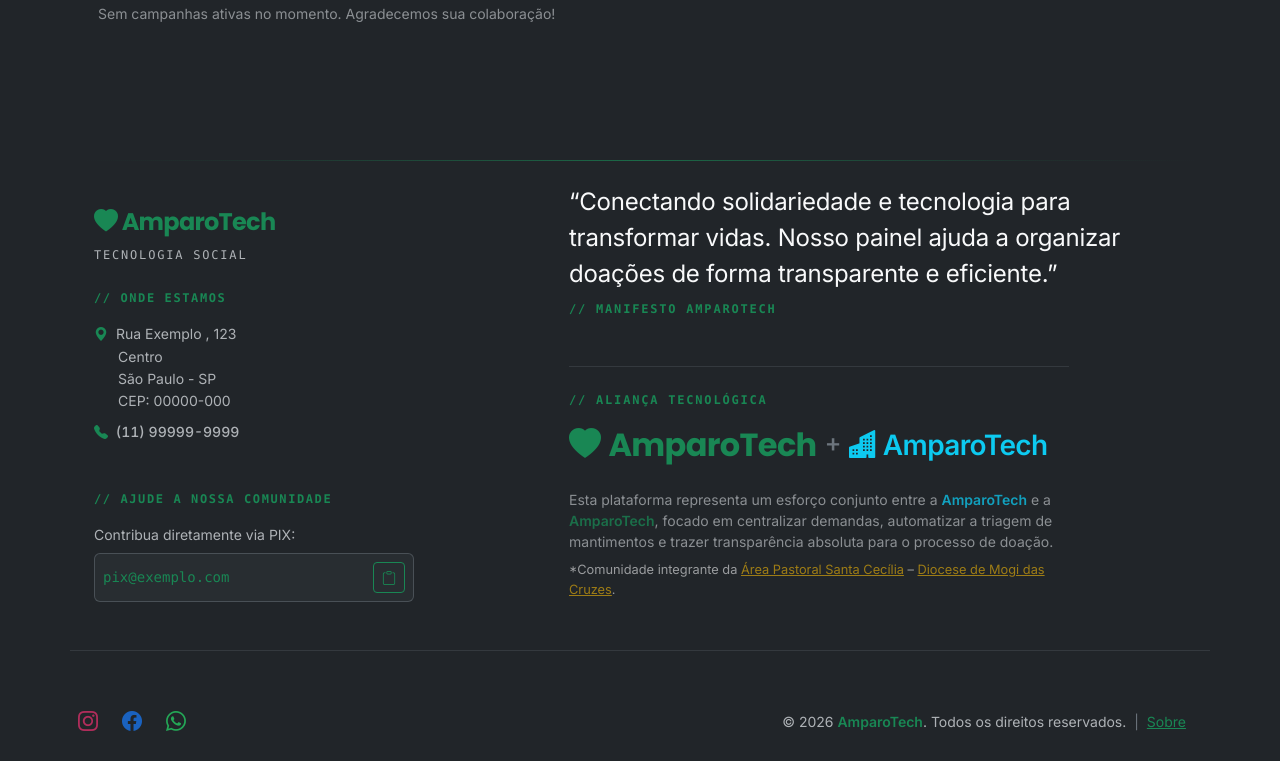
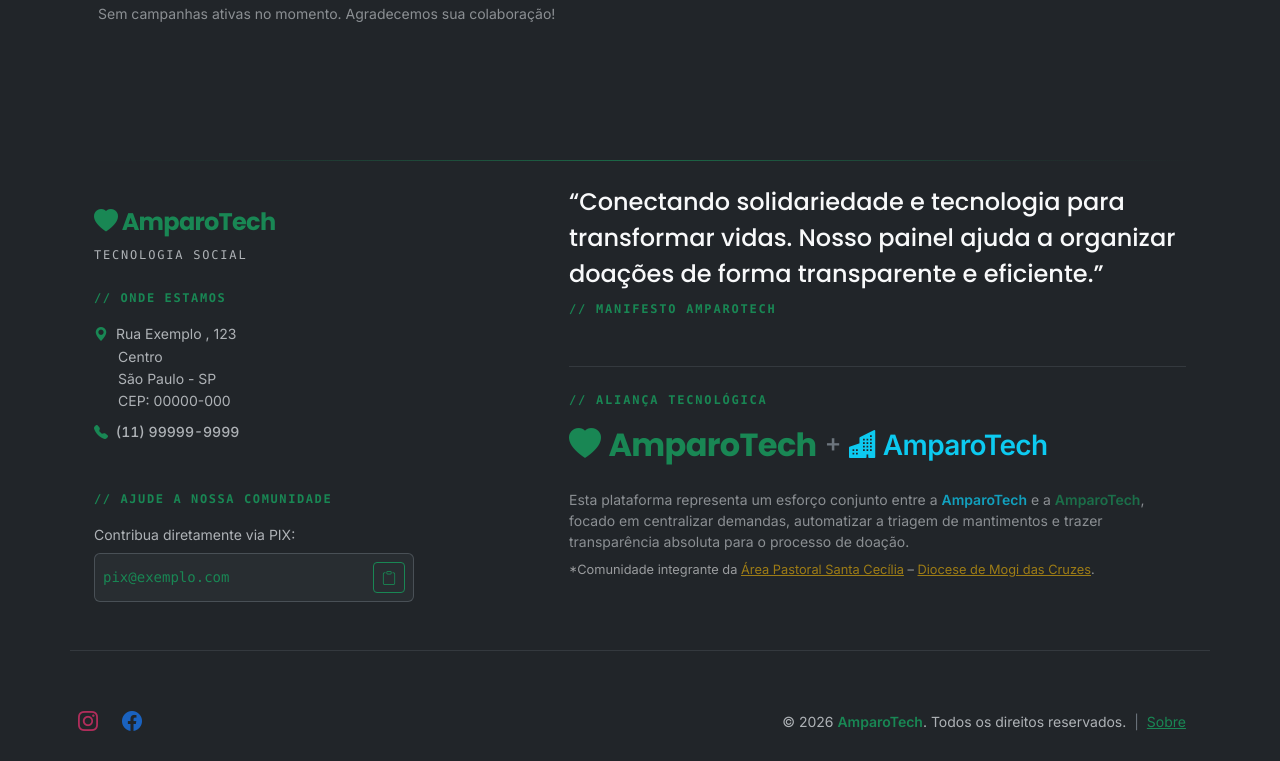
Before and after one commit to rafaelpradoj/amparo-tech, a Flask app: page / in a window 1280 px wide. Shown: the part 328-1089 px from the top of the page. Run offline with Flask 3, Linux system fonts and the light colour scheme; data that the repository does not hold is empty; some libraries are stand-ins or nearby versions.

Commit message:
refactor: limpeza css inline pagina footer e criacao classes personalizadas

```diff
--- a/app.py
+++ b/app.py
@@ -89,7 +89,6 @@ def inject_global_context():
         'pix': os.getenv('PIX', 'pix@exemplo.com'),
         'instagram': os.getenv('INSTAGRAM', '@sua_ong'),
         'facebook': os.getenv('FACEBOOK', 'sua_ong'),
-        'whatsapp': os.getenv('WHATSAPP', 'seu_whatsap_aqui'),
         'nome_ong': os.getenv('NOME_ONG', 'AmparoTech'),
         'paroquia_url': os.getenv('PAROQUIA_URL', 'AmparoTech'),
         'diocese_url': os.getenv('DIOCESE_URL', 'AmparoTech'),
--- /dev/null
+++ b/static/css/adapt.css
@@ -0,0 +1,110 @@
+/* Folha de estilos criada para adaptar as classes do Bootstrap 5, sem precisar baixar o Sass no projeto. */
+/* As regras seguem a mesma estrutura das classes nativas do Bootstrap 5, mas cada classe recebe o sufixo `adpt` ao final. */
+/* Exemplo: `fs-1` (Bootstrap) -> `fs-1-adpt` (Adaptado) */
+
+/*vindo de folha de estilo global*/
+.ff-titles-adpt {
+  font-family: var(--font-titles) !important;
+}
+/*=-=-=-=-=-=-=-=-=-=-=-=-=-=-=-=-=-=-=-=-=-=-=-=-=-=-=-=-=-=-=-=-=-=-=-=-=-=-=-=-=-=-=-=-=-=-=-=-=-=-*/
+/*Height (h-*)*/
+.h-1-adpt {
+  height: 1px;
+}
+/*=-=-=-=-=-=-=-=-=-=-=-=-=-=-=-=-=-=-=-=-=-=-=-=-=-=-=-=-=-=-=-=-=-=-=-=-=-=-=-=-=-=-=-=-=-=-=-=-=-=-*/
+/*Line Height REM (lh-*)*/
+.lh-1-6em-adpt {
+  line-height: 1.6Rem;
+}
+
+/*Line Height EM (lh-*)*/
+.lh-1-6em-adpt {
+  line-height: 1.6em;
+}
+/*=-=-=-=-=-=-=-=-=-=-=-=-=-=-=-=-=-=-=-=-=-=-=-=-=-=-=-=-=-=-=-=-=-=-=-=-=-=-=-=-=-=-=-=-=-=-=-=-=-=-*/
+/*Background (bg-*)*/
+.bg-success-adpt {
+  background: linear-gradient(90deg, transparent, rgba(25, 135, 84, 0.1) 15%, rgba(25, 135, 84, 0.7) 50%, rgba(25, 135, 84, 0.1) 85%, transparent);
+}
+/*=-=-=-=-=-=-=-=-=-=-=-=-=-=-=-=-=-=-=-=-=-=-=-=-=-=-=-=-=-=-=-=-=-=-=-=-=-=-=-=-=-=-=-=-=-=-=-=-=-=-=-=-=-=-*/
+/*Font Sizes REM (fs-*)*/
+.fs-1-6rem-adpt {
+  font-size: 1.6rem;
+}
+.fs-080rem-adpt {
+  font-size: 0.8rem;
+}
+.fs-075rem-adpt {
+  font-size: 0.75rem;
+}
+.fs-070rem-adpt {
+  font-size: 0.7rem;
+}
+
+/*Font Sizes EM (fs-*)*/
+.fs-1-6em-adpt {
+  font-size: 1.6em;
+}
+.fs-075em-adpt {
+  font-size: 0.75em;
+}
+.fs-070rem-adpt {
+  font-size: 0.7em;
+}
+/*=-=-=-=-=-=-=-=-=-=-=-=-=-=-=-=-=-=-=-=-=-=-=-=-=-=-=-=-=-=-=-=-=-=-=-=-=-=-=-=-=-=-=-=-=-=-=-=-=-=-*/
+/*Letter Spacing REM (ls-*)*/
+.ls-015rem-adpt {
+  letter-spacing: 0.15rem;
+}
+.ls-n01rem-adpt {
+  letter-spacing: -0.1rem;
+}
+.ls-01rem-adpt {
+  letter-spacing: 0.1rem;
+}
+.ls-n003rem-adpt {
+  letter-spacing: -0.03rem;
+}
+
+/*Letter Spacing EM (ls-*)*/
+.ls-015em-adpt {
+  letter-spacing: 0.15em;
+}
+
+.ls-01em-adpt {
+  letter-spacing: 0.1em;
+}
+
+.ls-n01em-adpt {
+  letter-spacing: -0.1em;
+}
+
+.ls-n003em-adpt {
+  letter-spacing: -0.03em;
+}
+/*=-=-=-=-=-=-=-=-=-=-=-=-=-=-=-=-=-=-=-=-=-=-=-=-=-=-=-=-=-=-=-=-=-=-=-=-=-=-=-=-=-=-=-=-=-=-=-=-=-=-*/
+/*Cores especiais*/
+.instagram-color-adpt {
+  color: #E1306C;
+}
+.facebook-color-adpt {
+  color: #1877F2;
+}
+.whatsapp-color-adpt {
+  color: #25D366;
+}
+/*=-=-=-=-=-=-=-=-=-=-=-=-=-=-=-=-=-=-=-=-=-=-=-=-=-=-=-=-=-=-=-=-=-=-=-=-=-=-=-=-=-=-=-=-=-=-=-=-=-=-*/
+/*Max Width (mw-*)*/
+.mw-320px-adpt {
+  max-width: 320px;
+}
+
+.mw-500px-adpt {
+  max-width: 500px;
+}
+
+/*=-=-=-=-=-=-=-=-=-=-=-=-=-=-=-=-=-=-=-=-=-=-=-=-=-=-=-=-=-=-=-=-=-=-=-=-=-=-=-=-=-=-=-=-=-=-=-=-=-=-*/
+/*Cursor (cursor-*)*/
+.cursor-pointer-adpt {
+  cursor: pointer;
+}
--- a/templates/partials/footer.html
+++ b/templates/partials/footer.html
@@ -1,5 +1,8 @@
+<link rel="stylesheet" href="{{ url_for('static', filename='css/globais.css') }}">
+<link rel="stylesheet" href="{{ url_for('static', filename='css/adapt.css') }}">
+
 <footer class="bg-dark text-light pt-5 pb-4 mt-auto position-relative">
-  <div style="height: 1px; background: linear-gradient(90deg, transparent, rgba(25, 135, 84, 0.1) 15%, rgba(25, 135, 84, 0.7) 50%, rgba(25, 135, 84, 0.1) 85%, transparent); width: 100%; position: absolute; top: 0; left: 0;"></div>
+  <div class="h-1-adpt bg-success-adpt w-100 position-absolute top-0 start-0"></div>
 
   <div class="container text-center text-md-start">
     <div class="row g-4 g-lg-5 justify-content-between align-items-start">
@@ -7,8 +10,8 @@
       <div class="col-12 col-md-5 col-lg-4">
 
         <div class="d-none d-md-block mb-4">
-          <h2 class="text-success fw-bold mb-1 fs-4" style="font-size: 1.6rem; letter-spacing: -0.03em;"><i class="bi bi-heart-fill"></i> AmparoTech</h2>
-          <span class="text-body-secondary text-uppercase small font-monospace" style="letter-spacing: 0.15em; font-size: 0.75rem;">Tecnologia Social</span>
+          <h2 class="text-success fw-bold mb-1 fs-4 fs-1-6rem-adpt ls-n003em-adpt"><i class="bi bi-heart-fill"></i> AmparoTech</h2>
+          <span class="text-body-secondary text-uppercase small font-monospace ls-015em-adpt fs-075rem-adpt">Tecnologia Social</span>
         </div>
 
         <div class="col-12 d-block d-md-none mb-5 text-center">
@@ -17,19 +20,18 @@
             <h2 class="text-info fs-3 mb-3">
               <i class="bi bi-buildings-fill"></i> {{ nome_ong }}
             </h2>
-            <div class="text-success text-uppercase fw-semibold mb-3" style="font-size: 0.7rem; letter-spacing: 0.15em;">Tecnologia que impacta</div>
+            <div class="text-success text-uppercase fw-semibold mb-3 fs-070rem-adpt ls-015em-adpt">Tecnologia que impacta</div>
             <div class="d-block d-md-none text-center">
               <div class="d-flex justify-content-center gap-4">
-                <a href="{{ instagram }}" target="_blank" rel="noopener noreferrer" class="text-light opacity-75 social-link-editorial" title="Instagram"><i class="bi bi-instagram fs-5" style="color: #E1306C;"></i></a>
-                <a href="{{ facebook }}" target="_blank" rel="noopener noreferrer" class="text-light opacity-75 social-link-editorial" title="Facebook"><i class="bi bi-facebook fs-5" style="color: #1877F2;"></i></a>
-                <a href="{{ whatsapp }}" target="_blank" rel="noopener noreferrer" class="text-light opacity-75 social-link-editorial" title="WhatsApp"><i class="bi bi-whatsapp fs-5" style="color: #25D366;"></i></a>
+                <a href="{{ instagram }}" target="_blank" rel="noopener noreferrer" class="text-light opacity-75 social-link-editorial" title="Instagram"><i class="bi bi-instagram fs-5 instagram-color-adpt"></i></a>
+                <a href="{{ facebook }}" target="_blank" rel="noopener noreferrer" class="text-light opacity-75 social-link-editorial" title="Facebook"><i class="bi bi-facebook fs-5 facebook-color-adpt"></i></a>
               </div>
             </div>
         </div>
 
         <div class="mb-5 text-start">
-          <span class="text-success text-uppercase d-block mb-3 font-monospace fw-bold" style="font-size: 0.75rem; letter-spacing: 0.1rem;">// Onde Estamos</span>
-          <p class="text-body-secondary small mb-2" style="line-height: 1.6;">
+          <span class="text-success text-uppercase d-block mb-3 font-monospace fw-bold fs-075rem-adpt ls-01rem-adpt">// Onde Estamos</span>
+          <p class="text-body-secondary small mb-2 lh-1-6em-adpt">
             <i class="bi bi-geo-alt-fill text-success me-1"></i> {{ rua }} , {{ numero }}<br>
             <span class="ms-4 d-block">{{ bairro }}</span>
             <span class="ms-4 d-block">{{ cidade }} - {{ estado }}</span>
@@ -41,12 +43,11 @@
         </div>
 
         <div class="text-start mb-4">
-          <span class="text-success text-uppercase d-block mb-3 font-monospace fw-bold" style="font-size: 0.75rem; letter-spacing: 0.1rem;">// Ajude a nossa comunidade</span>
+          <span class="text-success text-uppercase d-block mb-3 font-monospace fw-bold fs-075rem-adpt ls-01rem-adpt">// Ajude a nossa comunidade</span>
 
           <p class="text-body-secondary small mb-2">Contribua diretamente via PIX:</p>
           <div
-           class="p-2 bg-secondary bg-opacity-10 rounded border border-secondary border-opacity-50 d-flex align-items-center justify-content-between js-copy-pix"
-           style="max-width: 320px; cursor: pointer;"
+           class="p-2 bg-secondary bg-opacity-10 rounded border border-secondary border-opacity-50 d-flex align-items-center justify-content-between js-copy-pix mw-320px-adpt cursor-pointer-adpt"
            title="Copiar Chave">
             <code class="text-success fw-bold font-numeric small">{{ pix }}</code>
             <span class="btn btn-sm btn-outline-success copy-status">
@@ -57,13 +58,13 @@
       </div>
 
       <div class="col-12 col-md-6 col-lg-7 text-start mt-md-4 d-none d-md-block">
-        <p class="text-light fw-light fs-4 mb-2" style="line-height: 1.5; font-family: var(--font-titles); letter-spacing: -0.01em;">
+        <p class="text-light fw-light fs-4 mb-2 lh-base ff-titles-adpt ls-01nem-adpt">
           “Conectando solidariedade e tecnologia para transformar vidas. Nosso painel ajuda a organizar doações de forma transparente e eficiente.”
         </p>
-        <span class="text-success text-uppercase d-block mb-5 font-monospace fw-bold" style="font-size: 0.75rem; letter-spacing: 0.15em;">// Manifesto AmparoTech</span>
+        <span class="text-success text-uppercase d-block mb-5 font-monospace fw-bold fs-075rem-adpt ls-015em-adpt">// Manifesto AmparoTech</span>
 
-        <div class="pt-4 border-top border-secondary border-opacity-25" style="max-width: 500px;">
-          <span class="text-success text-uppercase d-block mb-3 font-monospace fw-bold" style="font-size: 0.75rem; letter-spacing: 0.15em;">// Aliança Tecnológica</span>
+        <div class="pt-4 border-top border-secondary border-opacity-25">
+          <span class="text-success text-uppercase d-block mb-3 font-monospace fw-bold fs-075rem-adpt ls-015em-adpt">// Aliança Tecnológica</span>
          <h2 class="text-success fw-bold fs-2 mb-4 d-flex flex-column flex-lg-row justify-content-center justify-content-lg-start align-items-center lh-sm">
 
             <div class="d-flex align-items-center">
@@ -80,14 +81,14 @@
               </a>
             </span>
           </h2>
-          <p class="text-body-secondary small mb-0 lh-base opacity-75" style="margin-top: 0.5rem;">
+          <p class="text-body-secondary small mb-0 lh-base opacity-75 mt-2">
             Esta plataforma representa um esforço conjunto entre a
             <span class="text-info fw-bold">{{ nome_ong }}</span>
             e a
             <span class="text-success fw-bold">AmparoTech</span>,
             focado em centralizar demandas, automatizar a triagem de mantimentos e trazer transparência absoluta para o processo de doação.
             <br>
-            <span class="small text-light opacity-75 d-block mt-2" style="font-size: 0.8rem;">
+            <span class="small text-light opacity-75 d-block mt-2 fs-080rem-adpt">
               *Comunidade integrante da
               <a href="{{ paroquia_url }}"
                 target="_blank"
@@ -109,9 +110,8 @@
     <div class="row align-items-center g-3 text-start">
       <div class="col-12 col-md-4 order-2 order-md-1 text-center text-md-start d-none d-md-block">
         <div class="d-flex justify-content-center justify-content-md-start gap-4">
-          <a href="{{ instagram }}" target="_blank" rel="noopener noreferrer" class="text-light opacity-75 social-link-editorial" title="Instagram"><i class="bi bi-instagram fs-5" style="color: #E1306C;"></i></a>
-          <a href="{{ facebook }}" target="_blank" rel="noopener noreferrer" class="text-light opacity-75 social-link-editorial" title="Facebook"><i class="bi bi-facebook fs-5" style="color: #1877F2;"></i></a>
-          <a href="{{ whatsapp }}" target="_blank" rel="noopener noreferrer" class="text-light opacity-75 social-link-editorial" title="WhatsApp"><i class="bi bi-whatsapp fs-5" style="color: #25D366;"></i></a>
+          <a href="{{ instagram }}" target="_blank" rel="noopener noreferrer" class="text-light opacity-75 social-link-editorial" title="Instagram"><i class="bi bi-instagram fs-5 instagram-color-adpt"></i></a>
+          <a href="{{ facebook }}" target="_blank" rel="noopener noreferrer" class="text-light opacity-75 social-link-editorial" title="Facebook"><i class="bi bi-facebook fs-5 facebook-color-adpt"></i></a>
         </div>
       </div>
 
```
